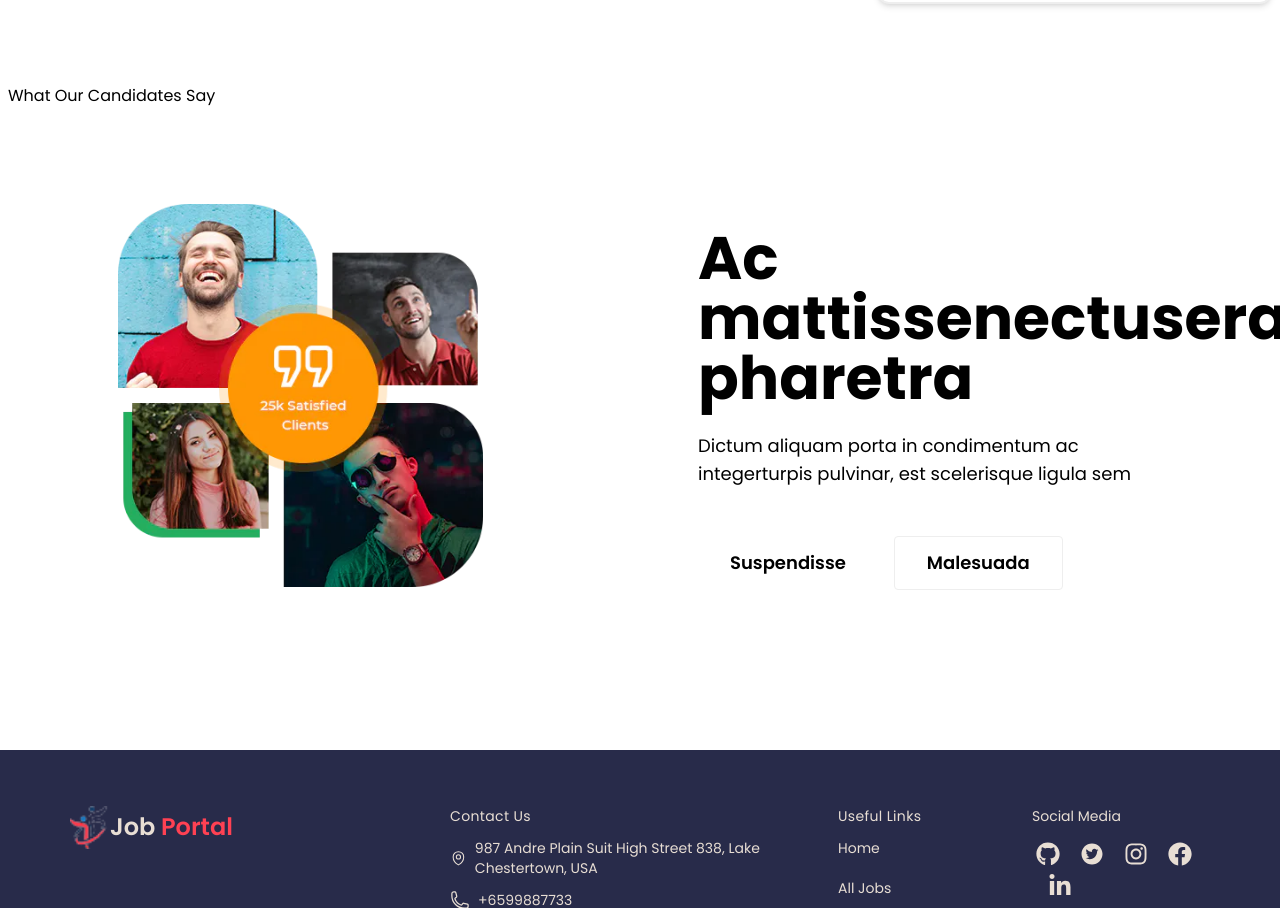
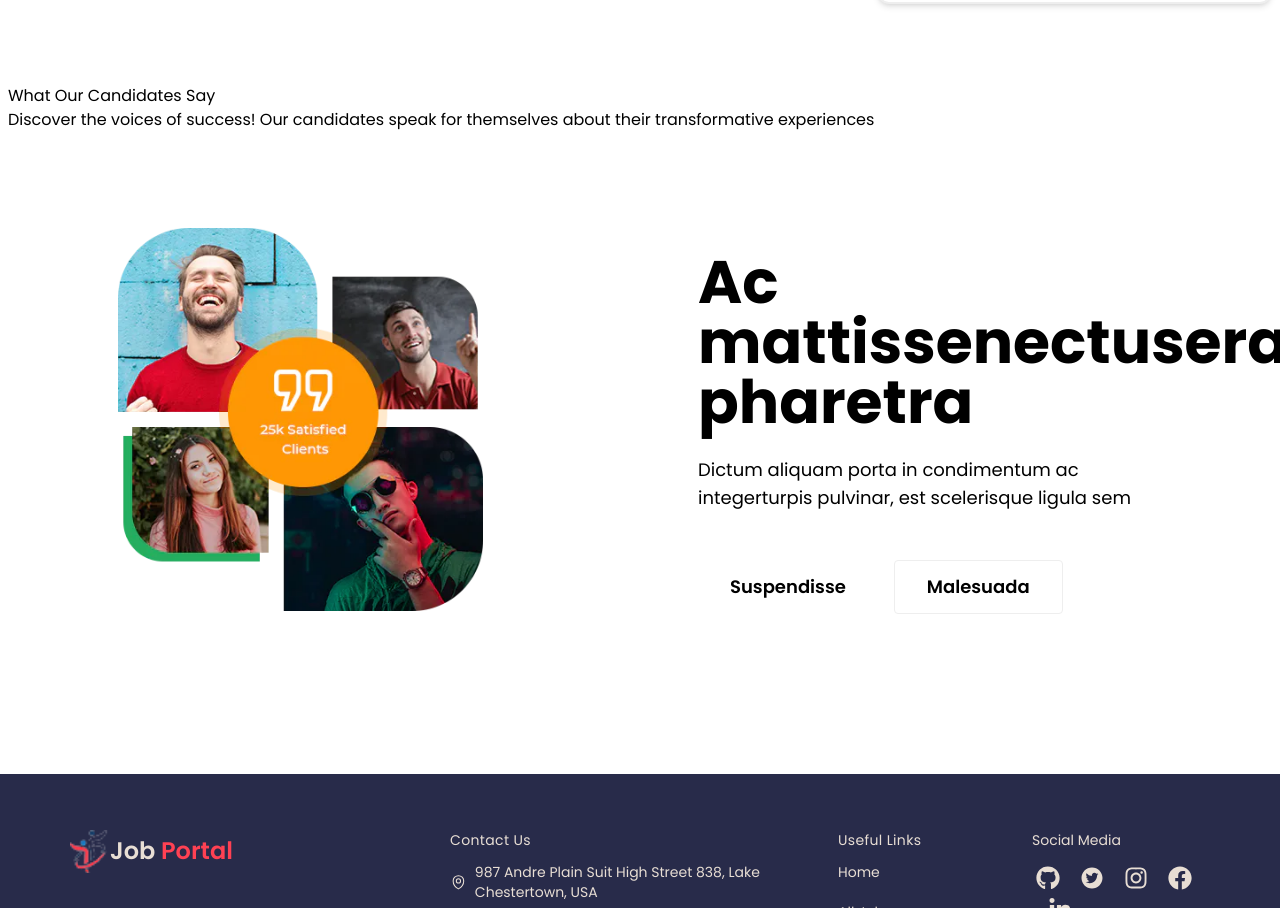
Before and after one commit to mstsurnalyakter/jobportal-client, a React (Vite) app: page / in a window 1280 px wide. Shown: the part 1374-2282 px from the top of the page. Built offline with nearby package versions, Linux system fonts and the light colour scheme; no server answers.

Commit message:
framer-motion added

```diff
--- a/src/components/JobCard.jsx
+++ b/src/components/JobCard.jsx
@@ -1,6 +1,7 @@
 
 import PropTypes from 'prop-types'
 import { Link } from "react-router-dom";
+import { motion } from "framer-motion";
 
 
 const JobCard = ({job}) => {
@@ -16,6 +17,7 @@ const JobCard = ({job}) => {
     } = job || {};
 
   return (
+    <motion.div whileHover={{ scale: 1.1 }} >
       <div className="w-full mx-auto max-w-sm border border-[#FF4153] px-5 py-5 bg-white rounded-md shadow-md hover:scale-[1.05] transition-all">
         <div className="flex items-center justify-between">
           <span className="text-xs font-light text-gray-800 ">
@@ -45,6 +47,36 @@ const JobCard = ({job}) => {
           <Link to={`/job/${_id}`}>View Details</Link>
         </button>
       </div>
+    </motion.div>
+    // <div className="w-full mx-auto max-w-sm border border-[#FF4153] px-5 py-5 bg-white rounded-md shadow-md hover:scale-[1.05] transition-all">
+    //   <div className="flex items-center justify-between">
+    //     <span className="text-xs font-light text-gray-800 ">
+    //       Posting Date: {new Date(postingDate).toLocaleDateString()}
+    //     </span>
+    //     <span className="text-xs font-light text-gray-800 ">
+    //       Deadline: {new Date(deadline).toLocaleDateString()}
+    //     </span>
+    //   </div>
+
+    //   <div>
+    //     <h1 className="mt-2  text-lg font-semibold text-[#FF4153] ">
+    //       {jobTitle}
+    //     </h1>
+
+    //     <p className="mt-2 text-sm font-medium text-gray-600 ">
+    //       Salary: ${minSalary} - ${maxSalary}/month
+    //     </p>
+    //     <p className="mt-2 text-sm font-medium text-gray-600 ">
+    //       applicants: {jobApplicantsNumber}
+    //     </p>
+    //     <p className="mt-2 text-sm font-medium text-gray-600 ">
+    //       Employer : {user?.name}
+    //     </p>
+    //   </div>
+    //   <button className="bg-[#FF4153] w-full text-white px-2 py-1 rounded mt-3">
+    //     <Link to={`/job/${_id}`}>View Details</Link>
+    //   </button>
+    // </div>
   );
 }
 
--- a/src/components/Testimonials.jsx
+++ b/src/components/Testimonials.jsx
@@ -5,7 +5,10 @@ const Testimonials = () => {
     <div>
       <div>
         <h2>What Our Candidates Say</h2>
-        <p></p>
+        <p>
+          Discover the voices of success! Our candidates speak for themselves
+          about their transformative experiences
+        </p>
       </div>
       <section className="">
         <div className="container flex flex-col justify-center p-6 mx-auto sm:py-12 lg:py-24 lg:flex-row lg:justify-between">
```
Also changed, not shown: src/pages/Profile/Profile.jsx (+0 -49 lines). Lines whose indentation alone changed are shown as unchanged.
